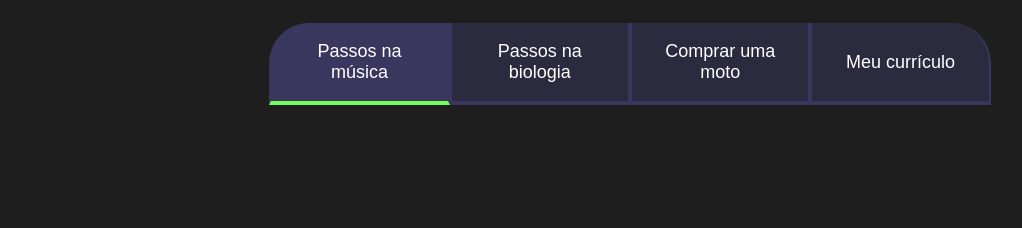
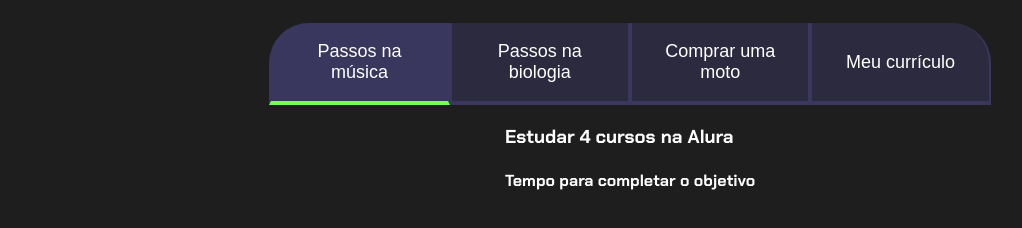
Before and after one commit to vitux0-gh0st/projeto-de-vida, a plain HTML site: page index.html in a window 1280 px wide. Shown: the part 80-308 px from the top of the page, without its empty margins (10-1032 px from the left). Drawn offline with Linux system fonts and the light colour scheme.

Commit message:
Update index.html

```diff
--- a/index.html
+++ b/index.html
@@ -16,6 +16,16 @@
             <button class="botao">Comprar uma moto</button>
             <button class="botao">Meu currículo</button>
         </div>
+
+        <div class="abas-textos">
+            <div class="aba-conteudo">
+                <h3 class="aba-conteudo-titulo-principal">Estudar 4 cursos na Alura</h3>
+                <h4 class="aba-conteudo-titulo-secundario">Tempo para completar o objetivo</h4>
+            </div>
+        </div>
+
+
+
     </section>
     <script src="main.js"></script>
 </body>
```
